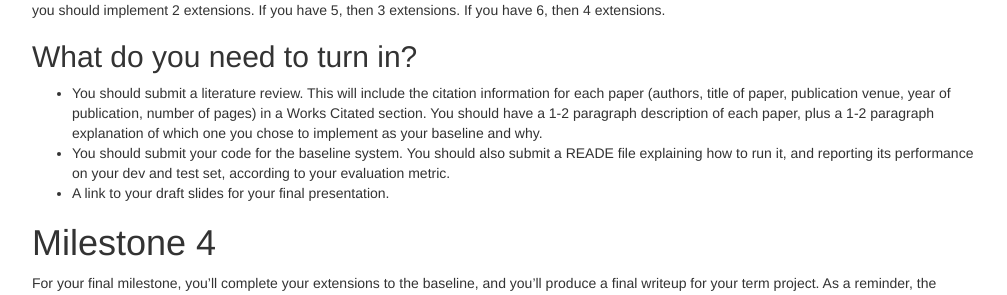
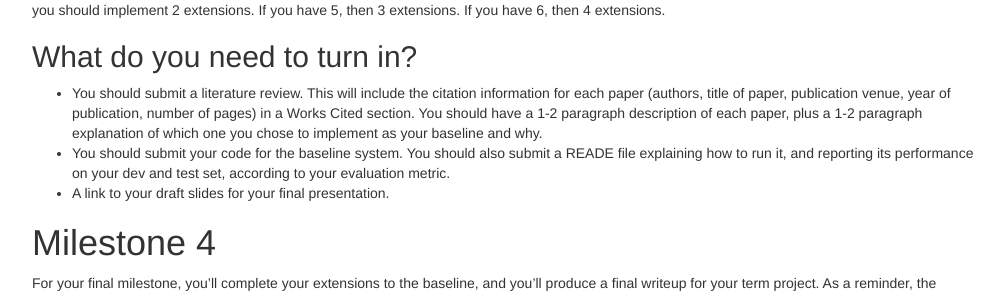
Before and after one commit to computational-linguistics-class/computational-linguistics-class.github.io, a Jekyll site: the page built from term-project.md, in a window 1280 px wide and 900 px high, scrolled down 4467 px. Shown: the part 175-470 px from the top of the window, without its empty margins (233-1240 px from the left). Built offline with Jekyll 4.4.1, drawn with Linux system fonts in a browser that asks for light colours; nearby versions of some CDN libraries; a script that is not in the unit is left out; comment, search, counter and statistics services are not loaded; some of the changed text lies outside the part shown.

Commit message:
Update term-project.md

```diff
--- a/term-project.md
+++ b/term-project.md
@@ -214,7 +214,7 @@ For Milestone 4, you'll need to implement several extensions beyond this publish
 
 ## What do you need to turn in?
 
-* You should submit a literature review.  This will include the citation information for each paper  (authors, title of paper, publication venue, year of publication, number of pages) in a Works Citated section. You should have a 1-2 paragraph description of each paper, plus a 1-2 paragraph explanation of which one you chose to implement as your baseline and why.
+* You should submit a literature review.  This will include the citation information for each paper  (authors, title of paper, publication venue, year of publication, number of pages) in a Works Cited section. You should have a 1-2 paragraph description of each paper, plus a 1-2 paragraph explanation of which one you chose to implement as your baseline and why.
 * You should submit your code for the baseline system.   You should also submit a READE file explaining how to run it, and reporting its performance on your dev and test set, according to your evaluation metric.
 * A link to your draft slides for your final presentation.
 
```
Also changed, not shown: other parts of term-project.md (+1 -1 lines).
